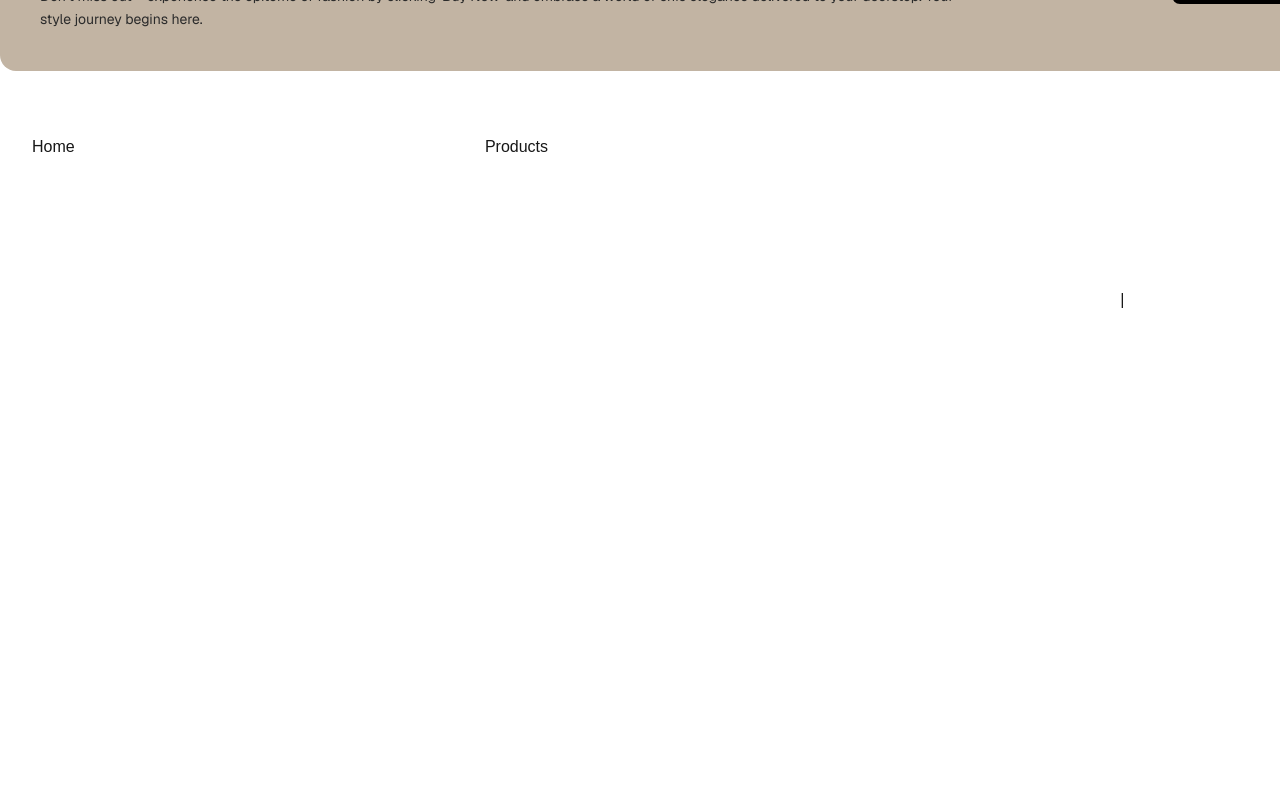
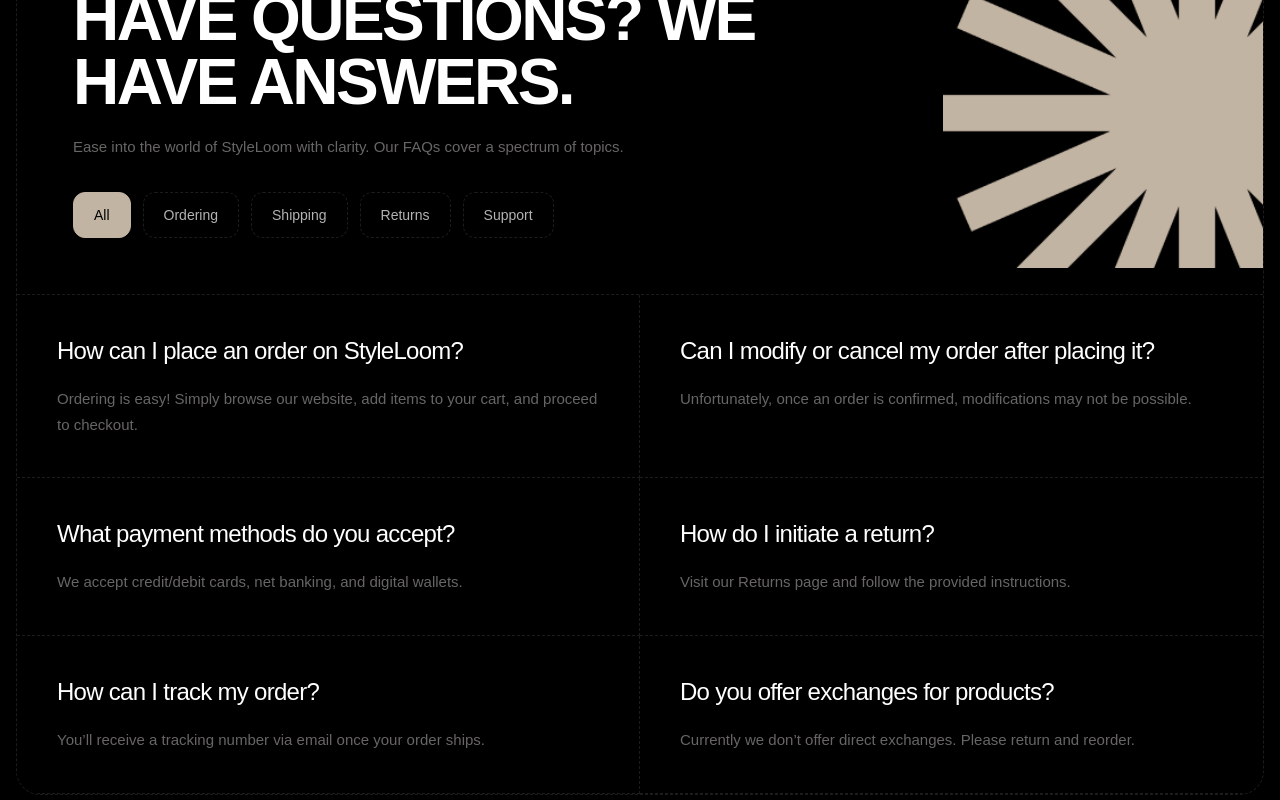
Before and after one commit to m1tywaflow/style-loome, a Next.js app: page / in a window 1280 px wide. Shown: the part 4620-5420 px from the top of the page. Before the commit the page ends 4980 px from the top, so only its background shows below. Built offline with nearby package versions, Linux system fonts and the light colour scheme.

Commit message:
update
Signed-off-by: Mitya <mitywaflow@gmail.com>

```diff
--- a/package.json
+++ b/package.json
@@ -10,6 +10,7 @@
   },
   "dependencies": {
     "@studio-freight/lenis": "^1.0.42",
+    "clsx": "^2.1.1",
     "lenis": "^1.3.23",
     "lucide-react": "^1.3.0",
     "next": "16.2.4",
--- a/src/app/page.tsx
+++ b/src/app/page.tsx
@@ -4,6 +4,7 @@ import Trends from "../components/organisms/Sections/CraftingTrends/Trends";
 import YellowBanner from "../components/molecules/Banners/YellowBanner";
 import Elevate from "../components/organisms/Sections/Elevate/Elevate";
 import Comments from "../components/organisms/Sections/CommentsSection/Comments";
+import FAQ from "../components/organisms/Sections/FAQ/FAQ";
 export default function Home() {
   return (
     <>
@@ -12,6 +13,7 @@ export default function Home() {
       <NavigatingSec />
       <Elevate />
       <Comments />
+      <FAQ />
       <YellowBanner />
     </>
   );
--- /dev/null
+++ b/src/components/organisms/Sections/FAQ/FAQ.tsx
@@ -0,0 +1,150 @@
+"use client";
+
+import Image from "next/image";
+import { useState } from "react";
+import clsx from "clsx";
+
+import abstractSun from "public/abstract/abstractSun.png";
+
+const faqData = {
+  All: [
+    {
+      question: "How can I place an order on StyleLoom?",
+      answer:
+        "Ordering is easy! Simply browse our website, add items to your cart, and proceed to checkout.",
+    },
+    {
+      question: "Can I modify or cancel my order after placing it?",
+      answer:
+        "Unfortunately, once an order is confirmed, modifications may not be possible.",
+    },
+    {
+      question: "What payment methods do you accept?",
+      answer: "We accept credit/debit cards, net banking, and digital wallets.",
+    },
+    {
+      question: "How do I initiate a return?",
+      answer: "Visit our Returns page and follow the provided instructions.",
+    },
+    {
+      question: "How can I track my order?",
+      answer:
+        "You’ll receive a tracking number via email once your order ships.",
+    },
+    {
+      question: "Do you offer exchanges for products?",
+      answer:
+        "Currently we don’t offer direct exchanges. Please return and reorder.",
+    },
+  ],
+
+  Ordering: [
+    {
+      question: "How can I place an order?",
+      answer:
+        "Browse products, add them to cart, and proceed to secure checkout.",
+    },
+    {
+      question: "Can I order without an account?",
+      answer: "Yes, guest checkout is available.",
+    },
+  ],
+
+  Shipping: [
+    {
+      question: "How long does shipping take?",
+      answer: "Shipping usually takes 3–7 business days.",
+    },
+    {
+      question: "Can I track my shipment?",
+      answer:
+        "Yes, tracking information will be sent to your email after dispatch.",
+    },
+  ],
+
+  Returns: [
+    {
+      question: "What is your return policy?",
+      answer: "Returns are accepted within 14 days after delivery.",
+    },
+    {
+      question: "How do I start a return?",
+      answer: "Open the Returns page and follow the instructions provided.",
+    },
+  ],
+
+  Support: [
+    {
+      question: "How do I contact support?",
+      answer: "You can contact us via email or through the contact form.",
+    },
+    {
+      question: "What are support hours?",
+      answer: "Support is available Monday–Friday from 9 AM to 6 PM.",
+    },
+  ],
+};
+
+const categories = Object.keys(faqData);
+
+export default function FAQ() {
+  const [active, setActive] = useState<keyof typeof faqData>("All");
+
+  return (
+    <section className="w-full bg-black px-4 pb-20 pt-10">
+      <div className="mx-auto max-w-[1600px] overflow-hidden rounded-[24px] border border-dashed border-[#1C1C1C]">
+        <div className="relative overflow-hidden border-b border-dashed border-[#1C1C1C]">
+          <div className="relative z-10 px-8 py-14 md:px-14">
+            <h2 className="max-w-[850px] text-[36px] font-semibold uppercase leading-[100%] tracking-[-0.04em] text-white md:text-[64px]">
+              Have Questions? We Have Answers.
+            </h2>
+            <p className="mt-5 max-w-[620px] text-[15px] leading-[170%] text-[#676665]">
+              Ease into the world of StyleLoom with clarity. Our FAQs cover a
+              spectrum of topics.
+            </p>
+            <div className="mt-8 flex flex-wrap gap-3">
+              {categories.map((item) => (
+                <button
+                  key={item}
+                  onClick={() => setActive(item as keyof typeof faqData)}
+                  className={clsx(
+                    "rounded-[12px] border px-5 py-3 text-sm transition-all duration-200",
+                    active === item
+                      ? "border-[#C2B4A3] bg-[#C2B4A3] text-black"
+                      : "border-dashed border-[#1C1C1C] text-[#B3B3B2] hover:text-white"
+                  )}
+                >
+                  {item}
+                </button>
+              ))}
+            </div>
+          </div>
+          <div className="absolute right-0 top-0 h-full w-[260px] md:w-[320px]">
+            <Image
+              src={abstractSun}
+              alt="Abstract"
+              fill
+              priority
+              className="object-contain object-right"
+            />
+          </div>
+        </div>
+        <div className="grid grid-cols-1 md:grid-cols-2">
+          {faqData[active].map((item, index) => (
+            <div
+              key={index}
+              className="border-b border-dashed border-[#1C1C1C] px-6 py-10 md:px-10 odd:border-r"
+            >
+              <h3 className="text-[24px] font-medium leading-[130%] tracking-[-0.03em] text-white">
+                {item.question}
+              </h3>
+              <p className="mt-5 max-w-[580px] text-[15px] leading-[170%] text-[#676665]">
+                {item.answer}
+              </p>
+            </div>
+          ))}
+        </div>
+      </div>
+    </section>
+  );
+}
```
Also changed, not shown: 1 other file (tests, documents, lock files or other folders).
